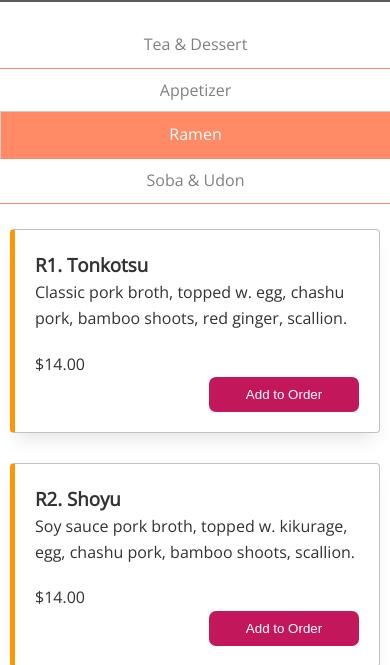
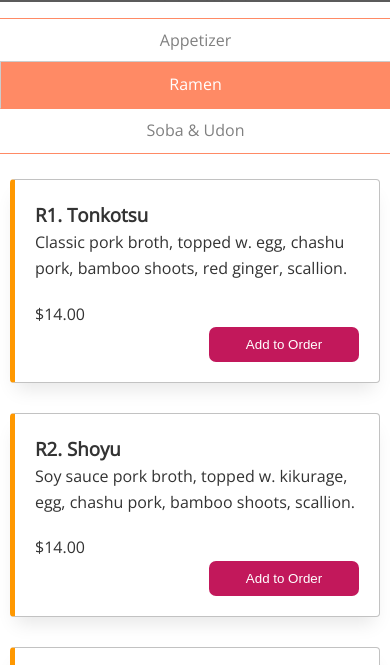
Before and after one commit to Swhag/Project-Restaurant-Page, a website built with webpack: page src/menu.html in a window 390 px wide. Shown: the part 118-783 px from the top of the page. Built offline with nearby package versions, Linux system fonts and the light colour scheme; files whose address does not match are found by name.

Commit message:
style update

```diff
--- a/src/styles/style.css
+++ b/src/styles/style.css
@@ -429,12 +429,6 @@ img {
   padding-top: 90px;
 }
 
-@media (max-width: 768px) {
-  .menu-container {
-    padding-bottom: 170px;
-  }
-}
-
 /* order display / order summary */
 .order-display {
   display: flex;
@@ -443,13 +437,6 @@ img {
   max-width: 500px;
   max-height: 480px;
   margin: 70px 15px 0px 0px;
-}
-
-@media (max-width: 768px) {
-  .menu-container {
-    padding-bottom: 170px;
-    margin: 0px;
-  }
 }
 
 .order-notice {
@@ -523,16 +510,6 @@ img {
   justify-content: space-between;
 }
 
-@media (max-width: 768px) {
-  .tab-content .product-list {
-    grid-template-columns: repeat(1, 1fr);
-  }
-
-  .tab-content .product-card {
-    width: 100%;
-  }
-}
-
 .tab-content .card:hover {
   transform: scale(1.01);
 }
@@ -562,9 +539,18 @@ img {
 }
 
 @media (max-width: 768px) {
+  .tab-content .product-list {
+    grid-template-columns: repeat(1, 1fr);
+  }
+
+  .tab-content .product-card {
+    width: 100%;
+  }
+}
+
+@media (max-width: 768px) {
   /* Need to adjust padding-top for the floating top navbar */
   .menu-container {
-    padding-top: 140px;
     flex-direction: column;
   }
 
```
Also changed, not shown: dist/bundle.js.
